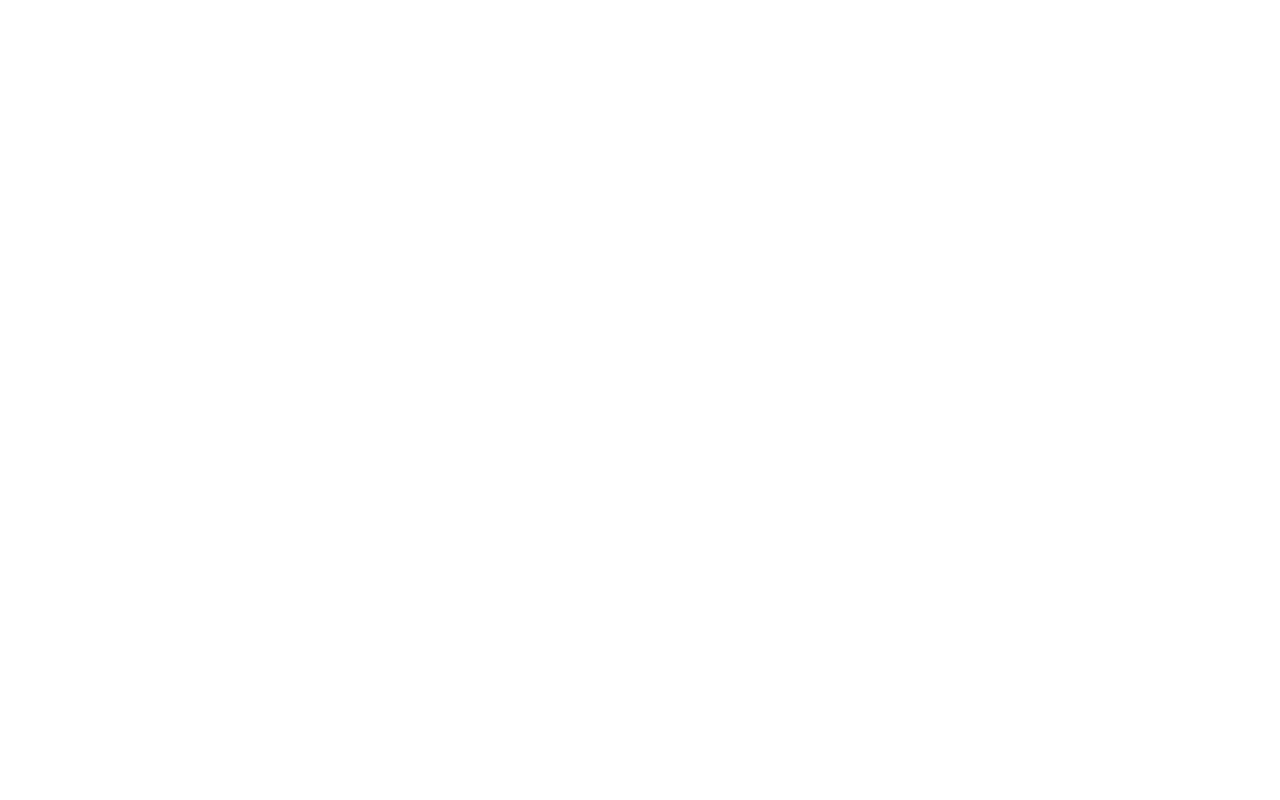
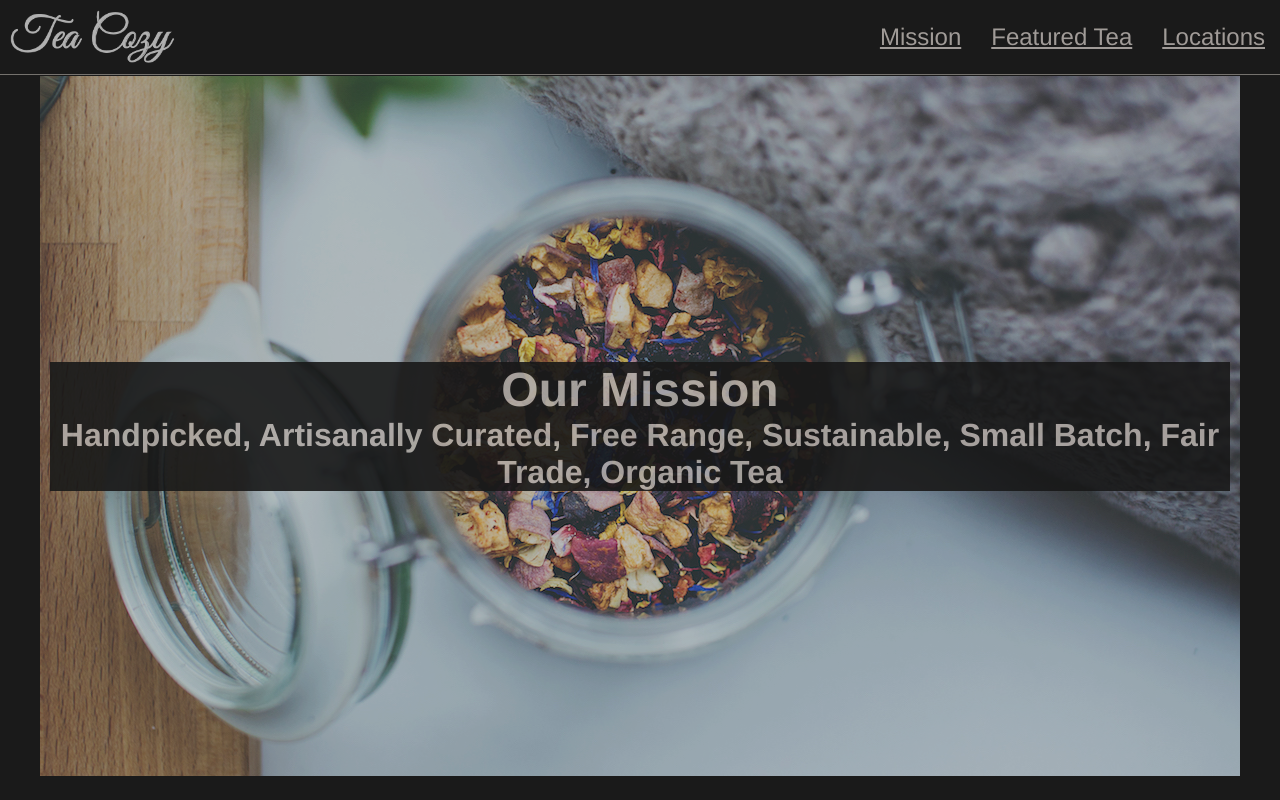
Before and after one commit to murphy6867/CC-Cozy-Tea, a plain HTML site: page index.html in a window 1280 px wide. Drawn offline with Linux system fonts and the light colour scheme.

Commit message:
Update Cover

```diff
--- a/index.html
+++ b/index.html
@@ -7,6 +7,52 @@
     <link rel="stylesheet" href="./resources/styles/index.css">
 </head>
 <body>
-
+    <header>
+        <nav>
+            <div class="logo"></div>
+            <ul class="nav-list">
+                <li>Mission</li>
+                <li>Featured Tea</li>
+                <li>Locations</li>
+            </ul>
+        </nav>
+    </header>
+    <main>
+        <section class="cover">
+            <div class="text">
+                <h2>Our Mission</h2>
+                <h4>Handpicked, Artisanally Curated, Free Range, Sustainable, Small Batch, Fair Trade, Organic Tea</h4>
+            </div>
+        </section>
+        <section class="menu">
+            <h1></h1>
+            <p></p>
+            <div class="menu-list">
+                <div><p></p></div>
+                <div><p></p></div>
+                <div><p></p></div>
+                <div><p></p></div>
+                <div><p></p></div>
+            </div>
+        </section>
+        <section class="location">
+            <h1></h1>
+            <div class="location-container">
+                <div><h1><p></p><p></p><p></p></h1></div>
+                <div><h1><p></p><p></p><p></p></h1></div>
+                <div><h1><p></p><p></p><p></p></h1></div>
+            </div>
+        </section>
+    </main>
+    <footer>
+        <h1></h1>
+        <div class="contact">
+            <p></p>
+            <p></p>
+        </div>
+        <div class="coppy-right">
+            <p></p>
+        </div>
+    </footer>
 </body>
 </html>
--- a/resources/styles/index.css
+++ b/resources/styles/index.css
@@ -0,0 +1,75 @@
+* {
+    margin: 0;
+    padding: 0;
+    box-sizing: border-box;
+    font-family: Helvetica, Arial, sans-serif;
+    font-style: 22px;
+    color: seashell;
+    background-color: black;
+    opacity: 0.9;
+}
+
+header {
+    top: 0;
+    left: 0;
+    min-height: 75px;
+    border-bottom: 1px solid #7F7A75;
+    position: fixed;
+    width: 100%;
+    z-index: 100;
+}
+
+nav {
+    display: flex;
+    flex-direction: row;
+    justify-content: space-between;
+}
+
+.logo {
+    background-image: url('../images/img-tea-cozy-logo.png');
+    background-position: center;
+    background-repeat: no-repeat;
+    background-size: 165px 53px;
+    min-width: 165px;
+    min-height: 53px;
+    margin: 10px;
+}
+
+ul {
+    display: flex;
+    flex-direction: row;
+    align-items: center;
+    list-style-type: none;
+}
+
+li {
+    margin: 0px 15px;
+    text-decoration: underline;
+    font-size: 24px;
+}
+
+main {
+    padding: 0px 40px;
+}
+
+.cover {
+    margin-top: 76px;
+    width: 100%;
+    min-height: 700px;
+    background-image: url('../images/img-mission-background.jpg');
+    background-size: cover;
+    background-position: center;
+    display: flex;
+    justify-content: center;
+    align-items: center;
+}
+
+.text {
+    text-align: center;
+    width: 100%;
+}
+
+.text:nth-child(1) {
+    margin: 10px;
+    font-size: 32px;
+}
```
